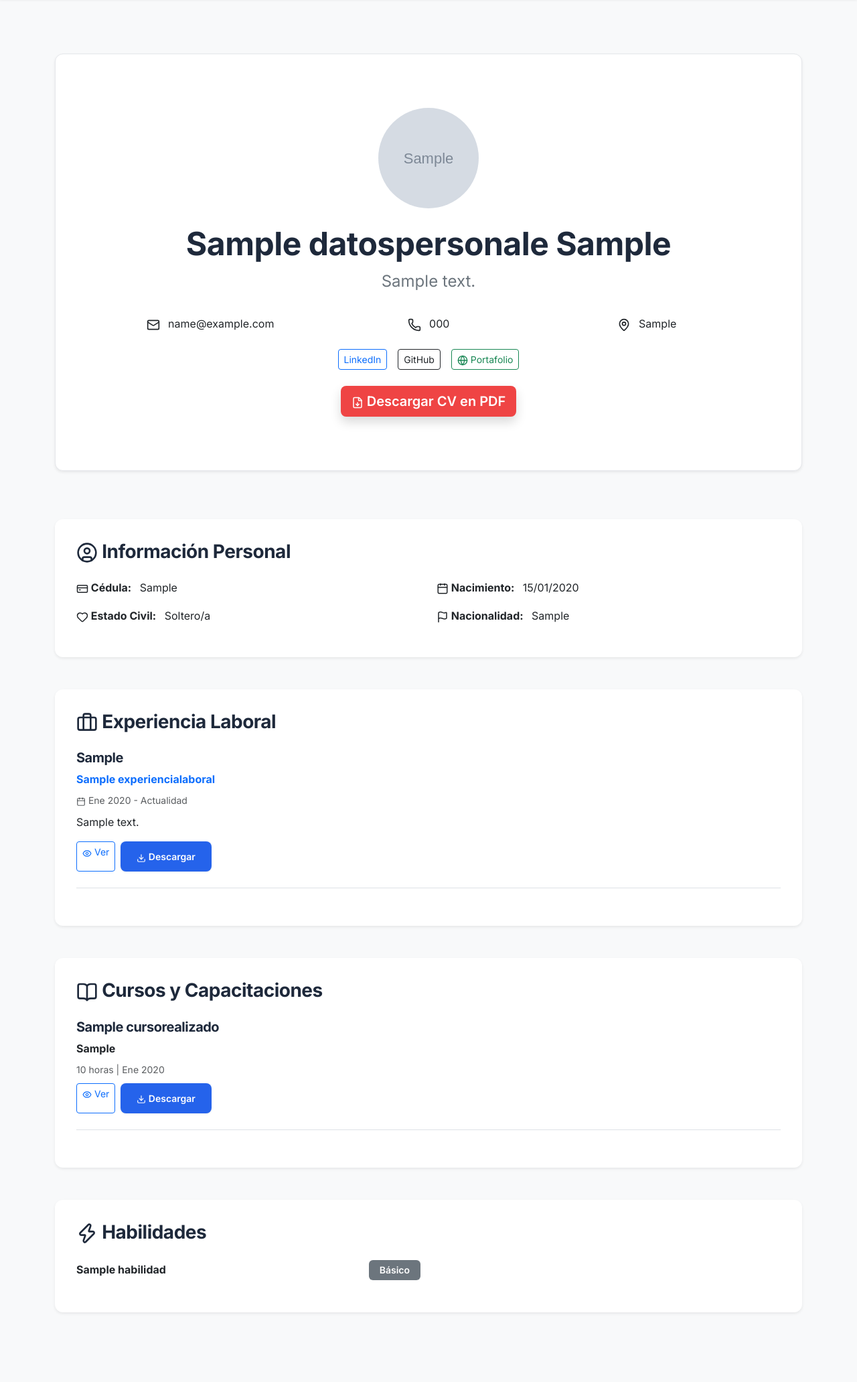
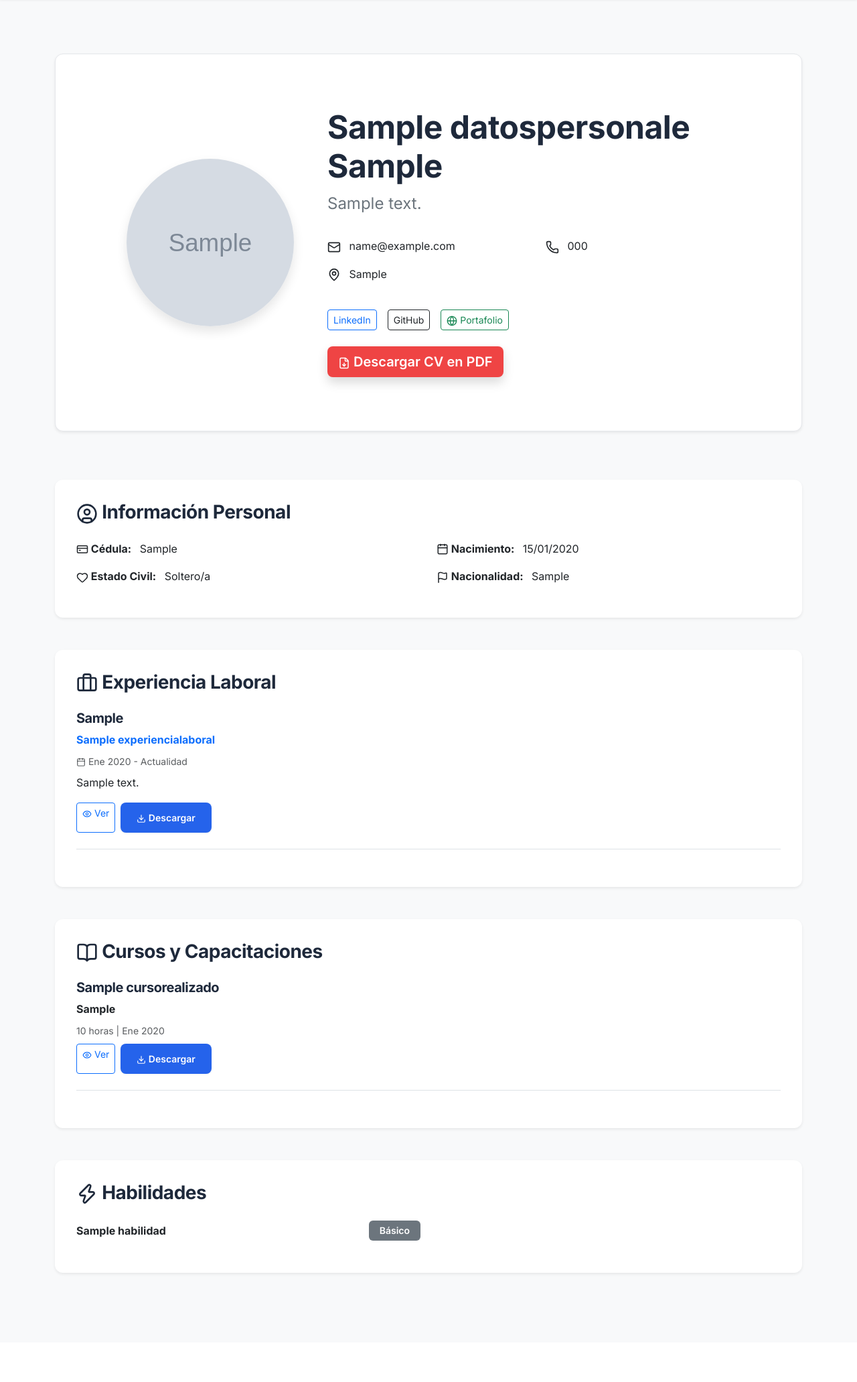
Before and after one commit to xBOOMERx07/django-crud, a Django app: a page that uses tasks/templates/cv_publico.html in a window 1280 px wide. Shown: the part 81-2144 px from the top of the page at 67% size. After the commit the page ends 1984 px from the top, so only its background shows below. Run offline with Django 5.2, Linux system fonts and the light colour scheme; tables that the repository leaves empty hold one stand-in row (values such as "Sample post"); grey boxes marked "Sample" are stand-in pictures.

Commit message:
Make profile photo bigger and move to left side

```diff
--- a/tasks/templates/cv_publico.html
+++ b/tasks/templates/cv_publico.html
@@ -18,17 +18,23 @@
 
     <div class="row mb-5">
         <div class="col-12">
-            <div class="card text-center shadow-sm">
+            <div class="card shadow-sm">
                 <div class="card-body p-5">
+                    <div class="row align-items-center">
+                        <!-- COLUMNA IZQUIERDA: FOTO -->
+                        <div class="col-md-4 text-center mb-4 mb-md-0">
                             {% if datos_personales.foto_perfil %}
                             <img src="{{ datos_personales.foto_perfil.url }}" alt="Foto de perfil"
-                         style="width: 150px; height: 150px; border-radius: 50%; object-fit: cover; border: 4px solid var(--accent-cyan); margin-bottom: 1.5rem;">
+                                 style="width: 250px; height: 250px; border-radius: 50%; object-fit: cover; border: 5px solid var(--accent-cyan); box-shadow: 0 8px 16px rgba(0,0,0,0.1);">
                             {% else %}
-                    <div style="width: 150px; height: 150px; border-radius: 50%; background: linear-gradient(135deg, var(--accent-cyan), var(--accent-purple)); margin: 0 auto 1.5rem; display: flex; align-items: center; justify-content: center;">
-                        <i data-lucide="user" style="width: 80px; height: 80px; color: white;"></i>
+                            <div style="width: 250px; height: 250px; border-radius: 50%; background: linear-gradient(135deg, var(--accent-cyan), var(--accent-purple)); margin: 0 auto; display: flex; align-items: center; justify-content: center; box-shadow: 0 8px 16px rgba(0,0,0,0.1);">
+                                <i data-lucide="user" style="width: 120px; height: 120px; color: white;"></i>
                             </div>
                             {% endif %}
+                        </div>
 
+                        <!-- COLUMNA DERECHA: INFO -->
+                        <div class="col-md-8">
                             <h1 style="font-size: 3rem; margin-bottom: 0.5rem;">{{ datos_personales.nombre_completo }}</h1>
 
                             {% if datos_personales.descripcion_perfil %}
@@ -36,21 +42,21 @@
                             {% endif %}
 
                             <div class="row mt-4">
-                        <div class="col-md-4">
+                                <div class="col-md-6 mb-3">
                                     <i data-lucide="mail" style="width: 20px; height: 20px; vertical-align: middle; color: var(--accent-cyan);"></i>
                                     <span class="ms-2">{{ datos_personales.email_personal|default:"No especificado" }}</span>
                                 </div>
-                        <div class="col-md-4">
+                                <div class="col-md-6 mb-3">
                                     <i data-lucide="phone" style="width: 20px; height: 20px; vertical-align: middle; color: var(--accent-cyan);"></i>
                                     <span class="ms-2">{{ datos_personales.telefono_convencional|default:"No especificado" }}</span>
                                 </div>
-                        <div class="col-md-4">
+                                <div class="col-md-12 mb-3">
                                     <i data-lucide="map-pin" style="width: 20px; height: 20px; vertical-align: middle; color: var(--accent-cyan);"></i>
                                     <span class="ms-2">{{ datos_personales.lugar_nacimiento|default:"Ecuador" }}</span>
                                 </div>
                             </div>
 
-                    <div class="mt-4 d-flex justify-content-center gap-3">
+                            <div class="mt-4 d-flex gap-3 flex-wrap">
                                 {% if datos_personales.linkedin_url %}
                                 <a href="{{ datos_personales.linkedin_url }}" target="_blank" class="btn btn-outline-primary btn-sm">
                                     <i data-lucide="linkedin" style="width: 16px; height: 16px;"></i> LinkedIn
@@ -72,6 +78,8 @@
                                 <a href="{% url 'descargar_pdf' username %}" target="_blank" class="btn btn-danger btn-lg shadow">
                                     <i data-lucide="file-down"></i> Descargar CV en PDF
                                 </a>
+                            </div>
+                        </div>
                     </div>
                 </div>
             </div>
```
Lines whose indentation alone changed are shown as unchanged.
